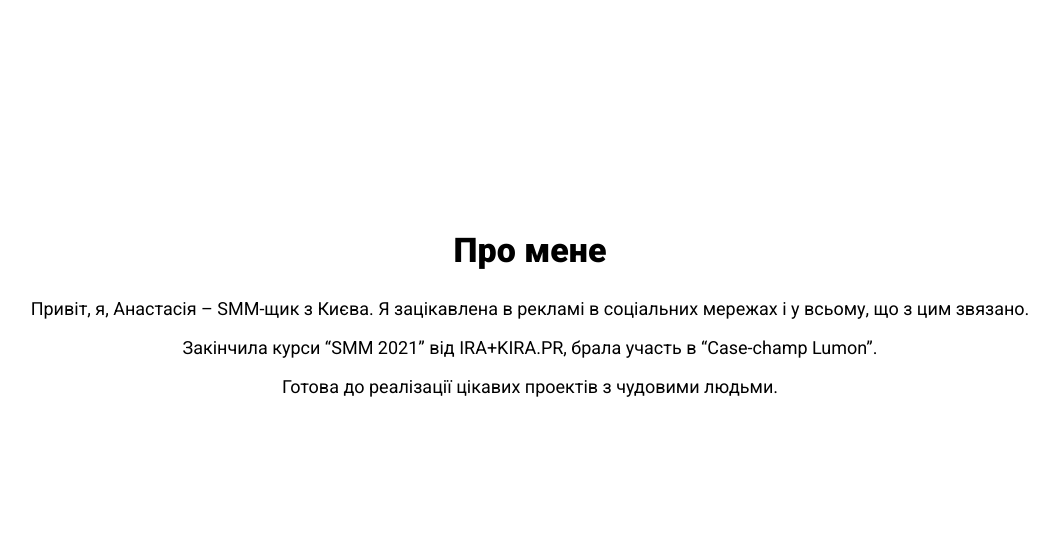
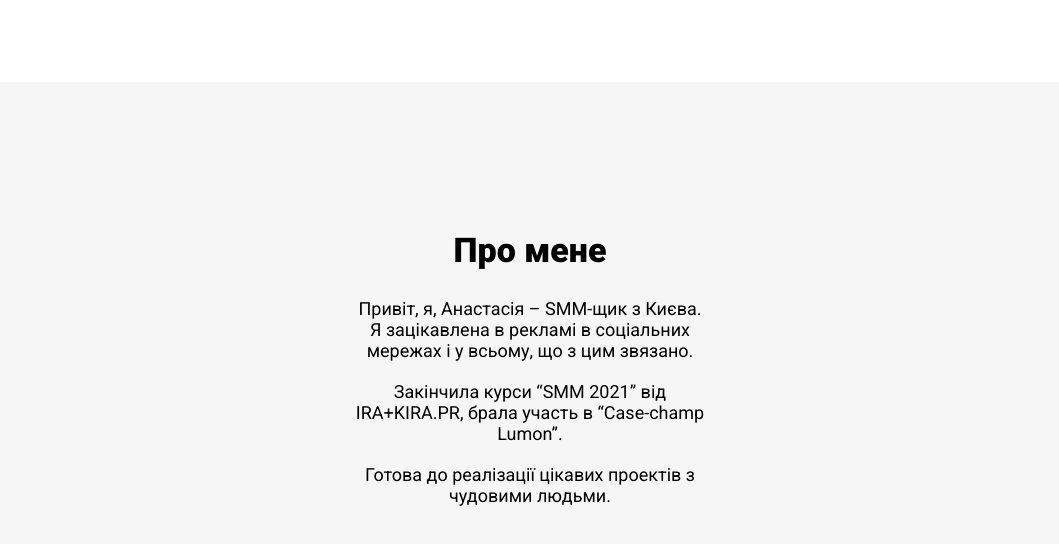
Before and after one commit to Ev1ch/hoshko-cv, a plain HTML site: page index.html in a window 1280 px wide. Shown: the part 704-1248 px from the top of the page, without its empty margins (110-1169 px from the left). Drawn offline with Linux system fonts and the light colour scheme.

Commit message:
Added styles for section

```diff
--- /dev/null
+++ b/styles/components/about-section/about-section.css
@@ -0,0 +1,16 @@
+.about-section {
+  background: var(--light);
+}
+
+.about-section__description {
+  margin: 0 auto;
+  width: 350px;
+}
+
+.about-section__description p {
+  margin: 0;
+}
+
+.about-section__description p:not(:last-of-type) {
+  margin-bottom: 20px;
+}
--- a/styles/components/components.css
+++ b/styles/components/components.css
@@ -1 +1,2 @@
 @import url('./header/header.css');
+@import url('./about-section/about-section.css');
```
